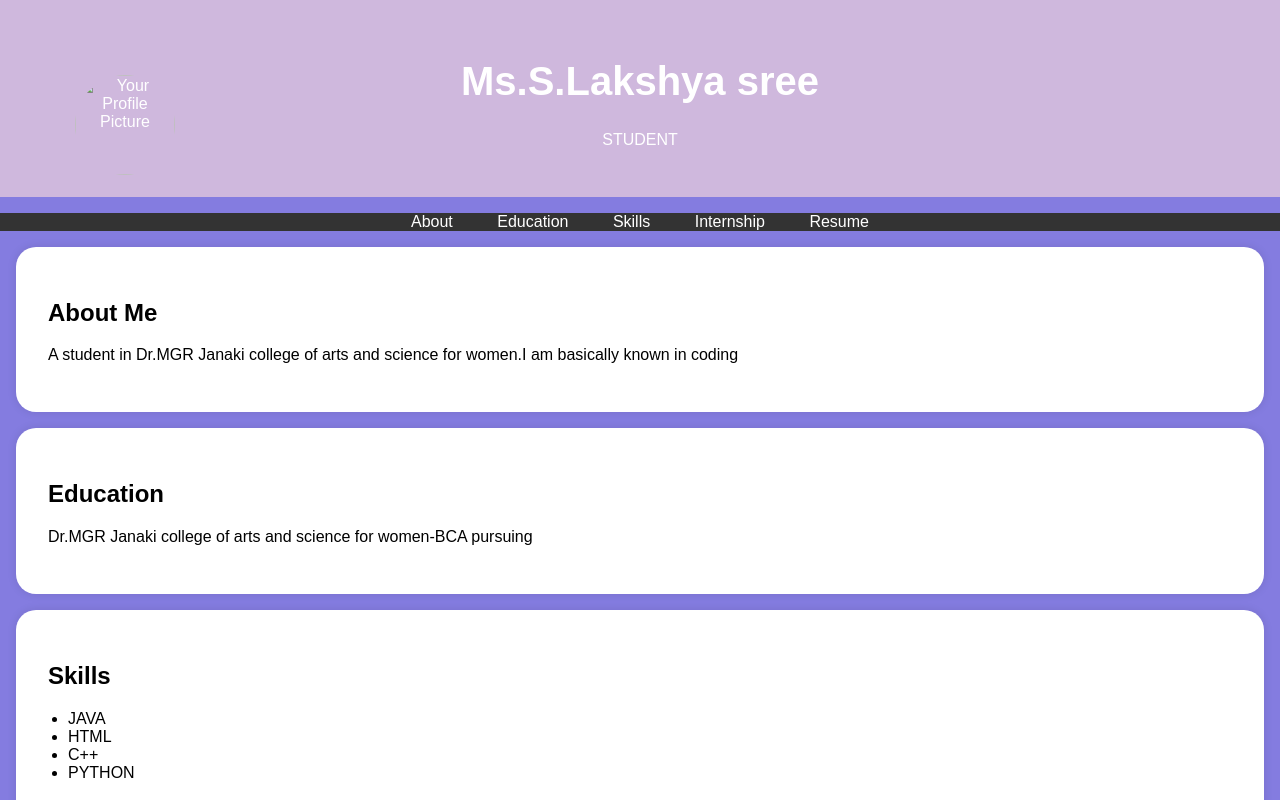
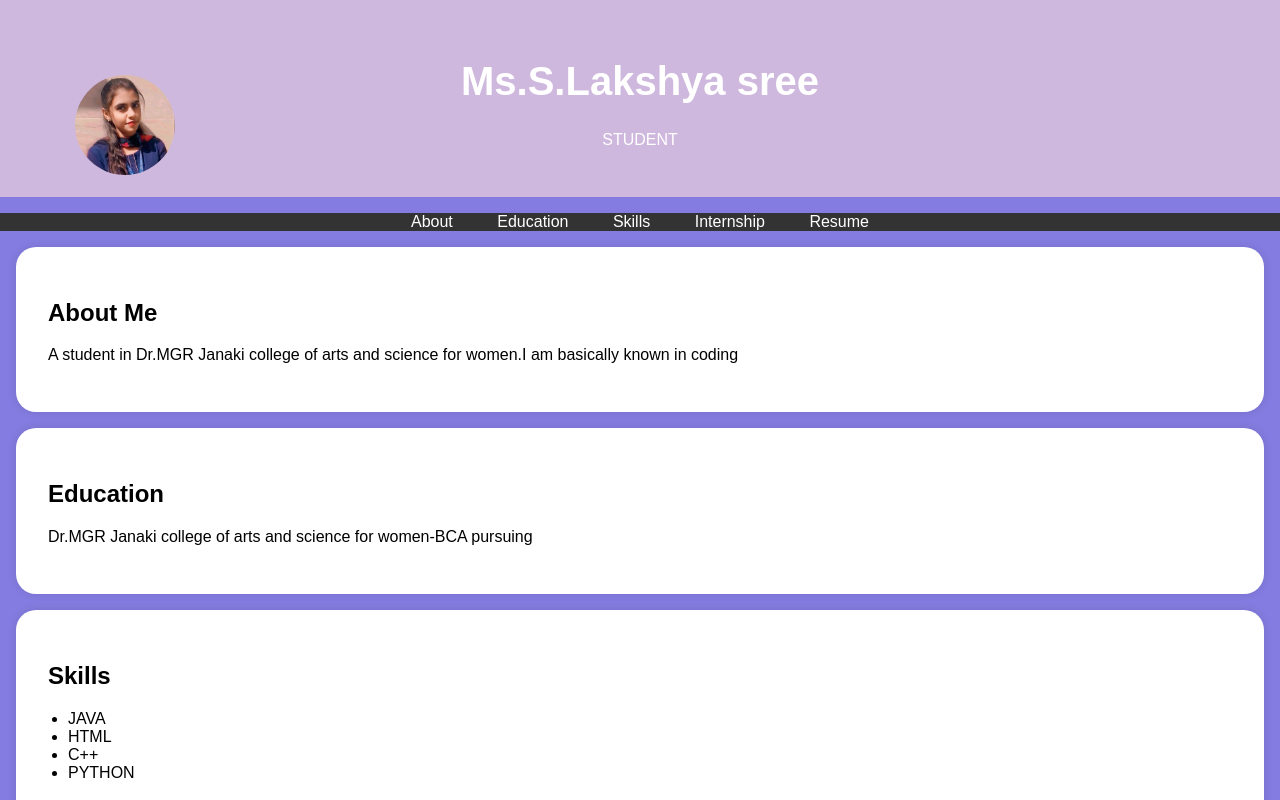
Before and after one commit to lakshya2209/Digital-portfolio, a plain HTML site: page index.html in a window 1280 px wide. Shown: the top 800 px of the page. Drawn offline with Linux system fonts and the light colour scheme.

Commit message:
Update index.html

```diff
--- a/index.html
+++ b/index.html
@@ -95,7 +95,7 @@
     <header>
         <div class="header-content">
             <!-- Add your profile picture here -->
-            <img src="lakshya.jpg" alt="Your Profile Picture" class="profile-picture">
+            <img src="lakshya new.jpg" alt="Your Profile Picture" class="profile-picture">
             <h1>Ms.S.Lakshya sree</h1>
             <p>STUDENT</p>
         </div>
```
